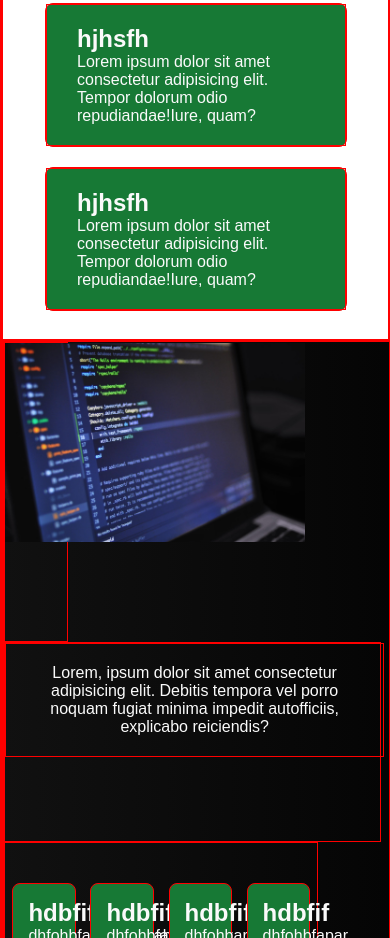
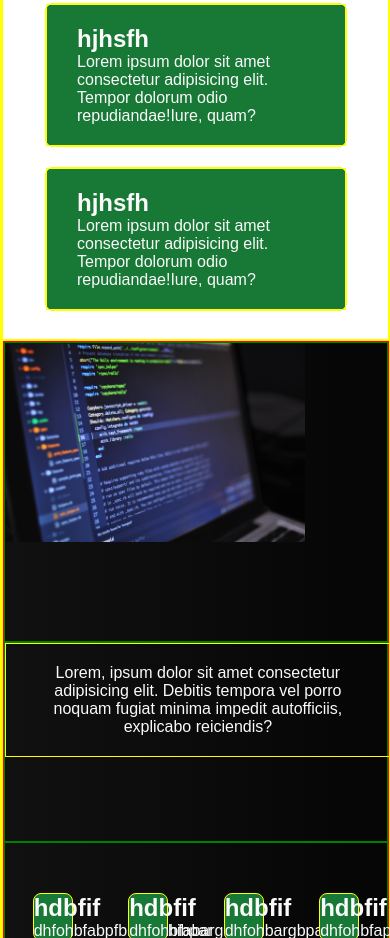
Before and after one commit to jessicapinheiro-s/Blog, a plain HTML site: page index.html in a window 390 px wide. Shown: the part 1062-2000 px from the top of the page. Drawn offline with nearby package versions, Linux system fonts and the light colour scheme; files whose address does not match are found by name.

Commit message:
tentando alinhar box da area section

```diff
--- a/Blog/css/responsive.css
+++ b/Blog/css/responsive.css
@@ -1,10 +1,10 @@
 @media (max-width : 600px) {
-    body div {
-        border: 1px solid red;
-    }
     /*cabeçalho*/
     header .menu .menu-list ul {
         display: none;
+    }
+    body div{
+        border: 1px yellow solid;
     }
 
     .header .logo {
@@ -82,17 +82,19 @@
 
 
     .section-area-content {
-        grid-template-columns: 1fr;
+        grid-template-columns: 100%;
         grid-template-rows: 300px 200px 150px;
         grid-template-areas: 'img-grande '
             'texto'
             'img-pequena';
+            border: 1px solid red;
         width: 100%;
     }
 
     .section-area-img {
-        width: 10%;
         padding: 0px;
+        border: 1px solid green;
+
     }
 
     .section-area-img img {
@@ -100,9 +102,16 @@
     }
 
     .section-area-box {
-        width: 50%;
         display: flex;
         justify-content: space-around;
+        align-items: center;
+        border: 1px solid green;
+    }
+    .section-area-box-content{
+        font-size: 1rem;
+        width: ;
+        padding: 0px;
+        text-align: center;
     }
 
     .section-area-box-content {
@@ -110,8 +119,9 @@
     }
 
     .section-area-txt {
-        width: 60%;
         padding: 0px;
+        border: 1px solid green;
+
     }
 
     .section-area-txt-tx {
--- a/Blog/css/style.css
+++ b/Blog/css/style.css
@@ -97,7 +97,6 @@ body {
 }
 /*ÁREA DA SEÇÃO COM ESTRUTURA GRID*/
 .section-area {
-    width: 100%;
     grid-area: secao;
     background:linear-gradient(90deg,  #111111,  #050505);
 }
```
